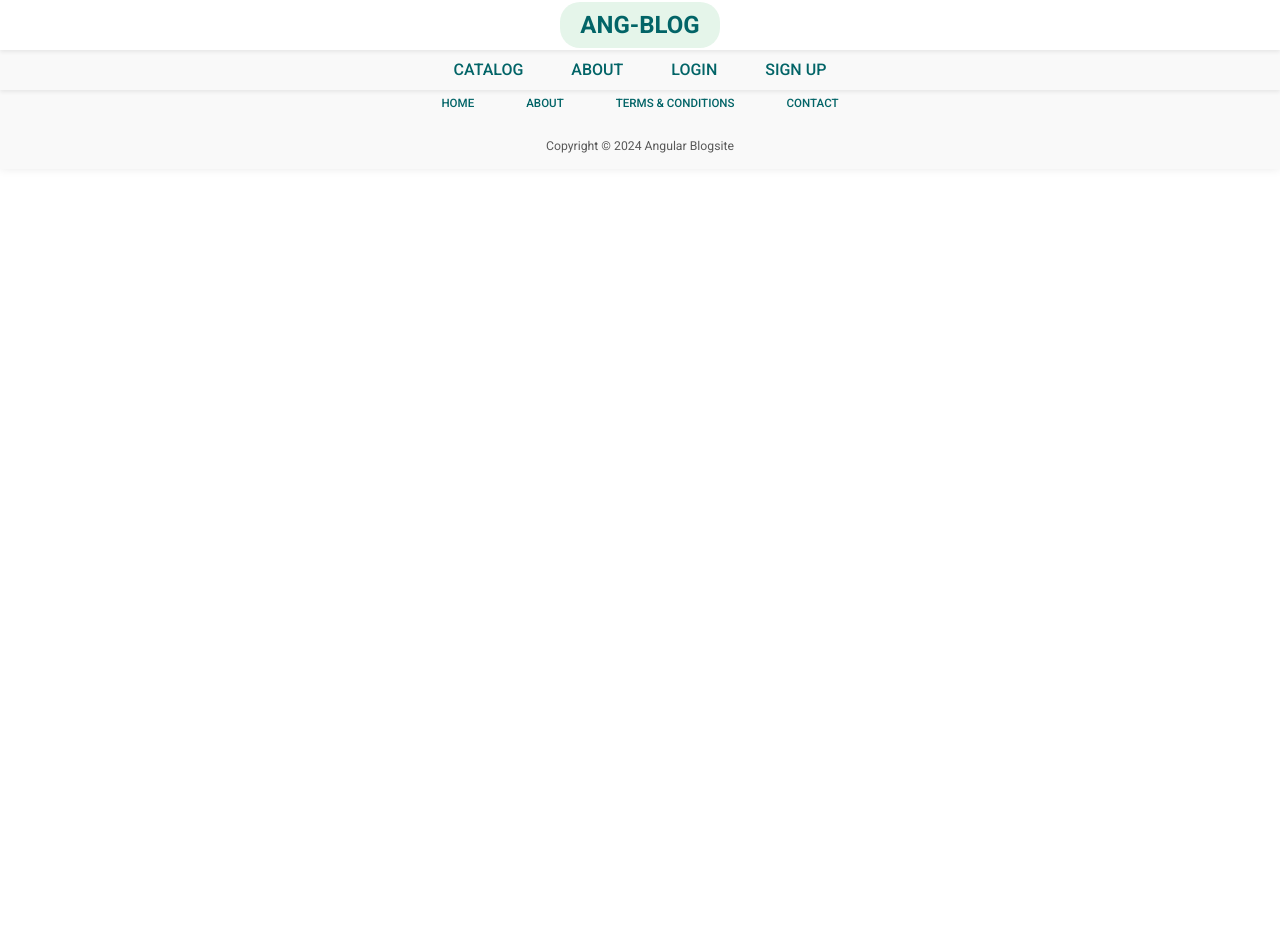
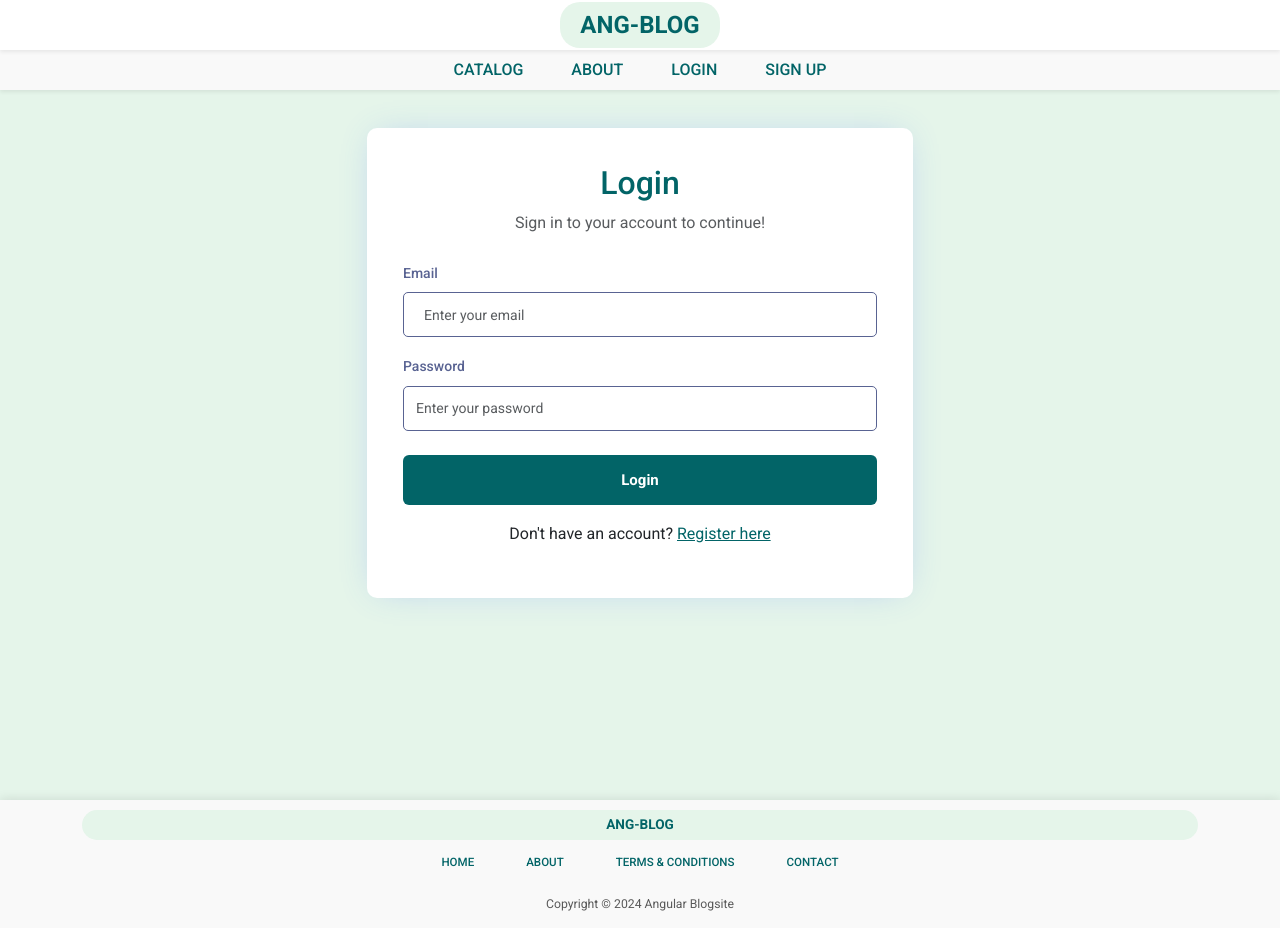
Before and after one commit to DianaAsli/ang-blog-project, an Angular app in the folder ang-app/: page /auth/login in a window 1280 px wide. Before the commit the page ends 800 px from the top, so only its background shows below. Built offline with nearby package versions, Linux system fonts and the light colour scheme.

Commit message:
Implement login page component

```diff
--- a/ang-app/src/app/auth/login/login.component.css
+++ b/ang-app/src/app/auth/login/login.component.css
@@ -0,0 +1,38 @@
+.login-section {
+    padding: 80px 0;
+    min-height: 100vh;
+}
+
+.card {
+    border-radius: 10px;
+    background-color: #fff;
+    padding: 20px;
+}
+
+.form-control {
+    border-radius: 5px;
+    border: 1px solid var(--body-text-color);
+    font-size: 14px;
+    height: 45px;
+}
+
+.form-label {
+    color: var(--body-text-color);
+    font-weight: 500;
+    font-size: 14px;
+}
+
+.btn-theme {
+    height: 50px;
+    font-size: 15px;
+    font-weight: 600;
+    transition: background-color 0.3s ease;
+}
+
+.btn-theme:hover {
+    background-color: darken(var(--primary-color), 10%);
+}
+
+.text-theme-primary:hover {
+    text-decoration: underline;
+}
--- a/ang-app/src/app/auth/login/login.component.html
+++ b/ang-app/src/app/auth/login/login.component.html
@@ -1 +1,33 @@
-<p>login works!</p>
+<section class="login-section bg-secondary-theme">
+    <div class="container py-5">
+      <div class="row justify-content-center">
+        <div class="col-md-6">
+          <div class="card shadow-effect">
+            <div class="card-body">
+              <h2 class="text-center text-theme-primary">Login</h2>
+              <p class="text-center text-muted mb-4">
+                Sign in to your account to continue!
+              </p>
+              <form>
+                <div class="form-group mb-3">
+                  <label for="email" class="form-label">Email</label>
+                  <input type="email" id="email" class="form-control" placeholder="Enter your email" />
+                </div>
+                <div class="form-group mb-3">
+                  <label for="password" class="form-label">Password</label>
+                  <input type="password" id="password" class="form-control" placeholder="Enter your password" />
+                </div>
+                <div class="d-grid mt-4">
+                  <button type="submit" class="btn btn-theme">Login</button>
+                </div>
+                <p class="text-center mt-3">
+                  Don't have an account?
+                  <a href="/register" class="text-theme-primary">Register here</a>
+                </p>
+              </form>
+            </div>
+          </div>
+        </div>
+      </div>
+    </div>
+  </section>
```
